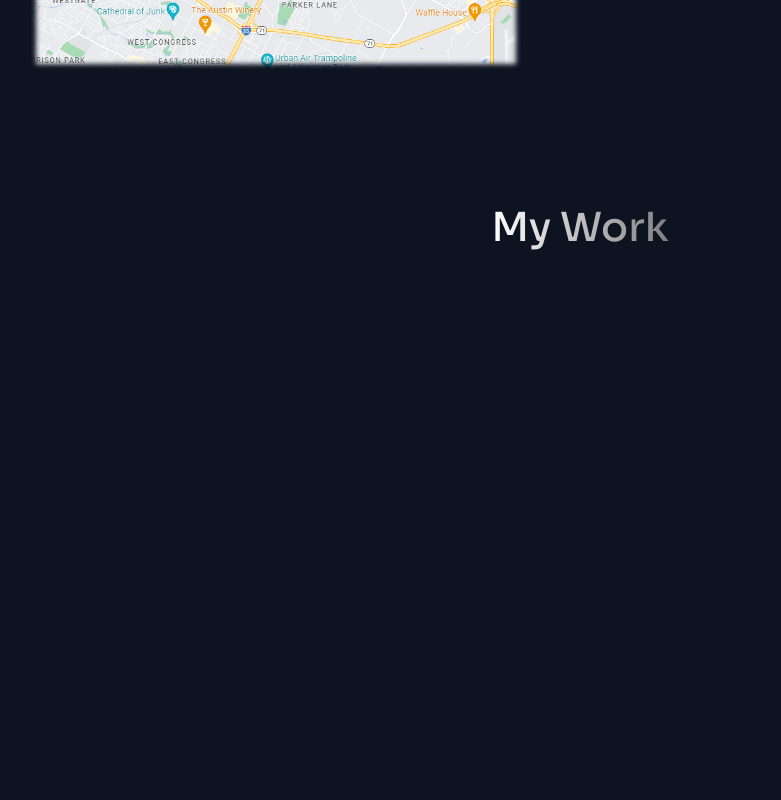
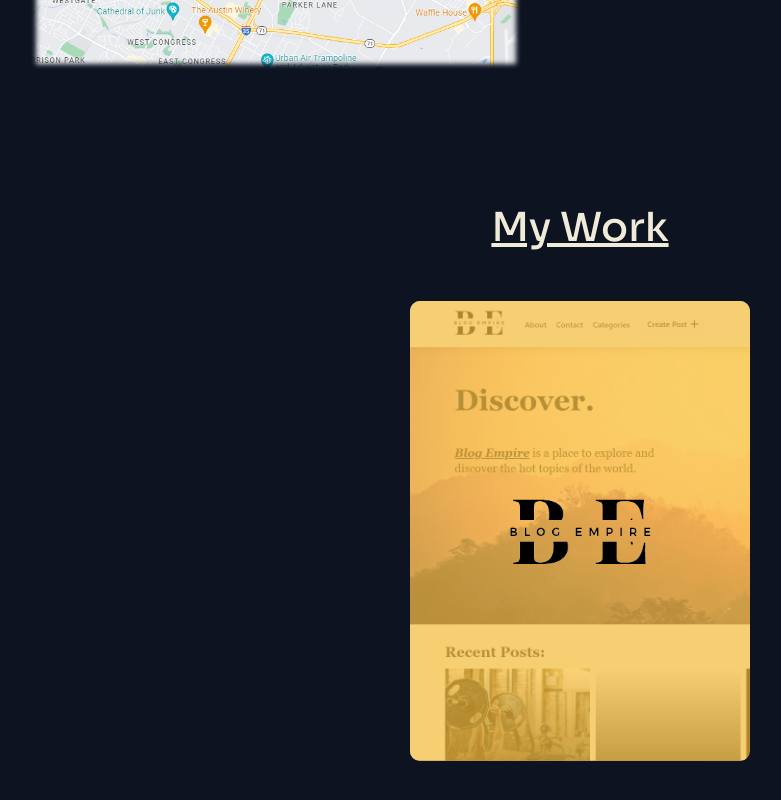
Before and after one commit to AeronH/WebPortfolio, a React (Create React App) app in the folder webportfolio/: page / in a window 1280 px wide. Shown: the part 1572-2372 px from the top of the page, without its empty margins (60-841 px from the left). Built offline with nearby package versions, Linux system fonts and the light colour scheme.

Commit message:
Added WorkCards
Added in my work into the WorkCard components.

```diff
--- a/webportfolio/src/Components/AboutMe/AboutMe.elements.js
+++ b/webportfolio/src/Components/AboutMe/AboutMe.elements.js
@@ -43,8 +43,7 @@
 `
 
 export const MyParagraph = styled.p`
-  /* color: ${({theme}) => theme.colors.dark}; */
-  color: #eeee;
+  color: ${({theme}) => theme.colors.dark};
   margin: 48px 0;
   font-size: 20px;
   opacity: 70%;
--- a/webportfolio/src/Components/MyWork/MyWork.elements.js
+++ b/webportfolio/src/Components/MyWork/MyWork.elements.js
@@ -16,9 +16,68 @@
 `
 
 export const WorkContainer = styled.div`
-
+  width: 100%;
+  margin-top: 32px;
+  display: flex;
+  justify-content: center;
+  padding: 16px;
+  gap: 16px;
+  flex-wrap: wrap;
+  min-height: fit-content;
 `
 
-export const WorkCard = styled.div`
+export const WorkCardContainer = styled.div`
+  height: 460px;
+  width: 340px;
+  transition: 500ms linear;
+`
 
+export const PreHoverContainer = styled.div`
+  display: flex;
+  align-items: center;
+  justify-content: center;
+  height: 100%;
+  width: 100%;
+  background-repeat: no-repeat;
+  background-size: cover;
+  /* filter: blur(2px); */
+  border-radius: 10px;
+  box-shadow: inset 0 0 0 1000px rgba(249, 191, 59, .7);
 `
+
+export const PostHoverContainer = styled.div`
+  display: flex;
+  flex-direction: column;
+  align-items: center;
+  justify-content: space-around;
+  height: 100%;
+  width: 100%;
+  background-color: ${({theme}) => theme.colors.darkTeal};
+  border-radius: 10px;
+  padding: 24px;
+`
+
+export const WorkTitle = styled.h1`
+  color: ${({theme}) => theme.colors.dark};
+`
+
+export const WorkDesc = styled.p`
+  color: ${({theme}) => theme.colors.dark};
+`
+
+export const WorkLinks = styled.div`
+  display: flex;
+  justify-content: space-around;
+  width: 100%;
+`
+
+export const WorkLink = styled.a`
+  color: ${({theme}) => theme.colors.dark};
+  border: 2px solid ${({theme}) => theme.colors.lightDark};
+  padding: 10px 16px;
+  border-radius: 100px;
+  text-decoration: none;
+  :hover {
+    background-color: ${({theme}) => theme.colors.gray}
+  }
+`
--- a/webportfolio/src/Components/MyWork/WorkCard.js
+++ b/webportfolio/src/Components/MyWork/WorkCard.js
@@ -1,11 +1,33 @@
-import React from 'react'
+import React, { useState } from 'react'
+import { WorkCardContainer, PreHoverContainer, PostHoverContainer, WorkTitle, WorkDesc, WorkLinks, WorkLink } from './MyWork.elements';
 
-function WorkCard() {
+function WorkCard({image, logo, title, description, links}) {
+
+  const [hoverCard, setHoverCard] = useState(false);
+
   return (
-    <div>
+    <WorkCardContainer
+      onMouseEnter={() => setHoverCard(true)}
+      onMouseLeave={() => setHoverCard(false)}>
 
-    </div>
-  )
+      {!hoverCard ?
+      <PreHoverContainer style={{backgroundImage: `url(${image})`}}>
+        <img src={logo} style={{scale: '.7'}}/>
+      </PreHoverContainer>
+      :
+        <PostHoverContainer>
+          <WorkTitle>{title}</WorkTitle>
+          <WorkDesc>{description}</WorkDesc>
+          <WorkLinks>
+            <WorkLink href={links.githubLink} target='_blank'>Code</WorkLink>
+            <WorkLink href={links.siteLink} target='_blank'>Visit Site</WorkLink>
+          </WorkLinks>
+        </PostHoverContainer>
+      }
+
+    </WorkCardContainer>
+    )
+
 }
 
 export default WorkCard
--- a/webportfolio/src/GlobalStyles.js
+++ b/webportfolio/src/GlobalStyles.js
@@ -55,9 +55,7 @@
 export const PageTitle = styled.h1`
   width: fit-content;
   height: 15%;
-  background: -webkit-linear-gradient(left, white, gray);
-  -webkit-background-clip: text;
-  -webkit-text-fill-color: transparent;
+  color: ${({theme}) => theme.colors.dark};
   text-decoration: underline;
   font-size: 40px;
   font-weight: 500;
--- a/webportfolio/src/Pages/MyWork.js
+++ b/webportfolio/src/Pages/MyWork.js
@@ -1,13 +1,31 @@
 import React from 'react'
-import { Work, Wrapper, WorkContainer, WorkCard } from '../Components/MyWork/MyWork.elements'
+import { Work, Wrapper, WorkContainer } from '../Components/MyWork/MyWork.elements'
 import { PageTitle } from '../GlobalStyles'
+import WorkCard from '../Components/MyWork/WorkCard'
+import BlogEmpireImage from '../Images/BlogEmpirestill.png'
+import BlogEmpireLogo from '../Images/blogempire.png'
 
 function MyWork() {
+
   return (
     <Work id="MyWork">
       <Wrapper>
         <PageTitle>My Work</PageTitle>
+        <WorkContainer>
+          <WorkCard
+            image={BlogEmpireImage}
+            title={'Blog Empire'}
+            description={'BlogEmpire is a social media site that allows users to login using their google account and make blog posts under varying categories.'}
+            links={{siteLink: 'https://blogempire.vercel.app', githubLink: 'https://github.com/AeronH/blogempire'}}
+            logo={BlogEmpireLogo}/>
+          {/* <WorkCard
+            image={}
+            title={'AQI-Scan'}
+            description={}
+            links={}/> */}
 
+
+        </WorkContainer>
       </Wrapper>
     </Work>
   )
```
Also changed, not shown: webportfolio/src/Images/BlogEmpirestill.png (added), webportfolio/src/Images/blogempire.png (added).
